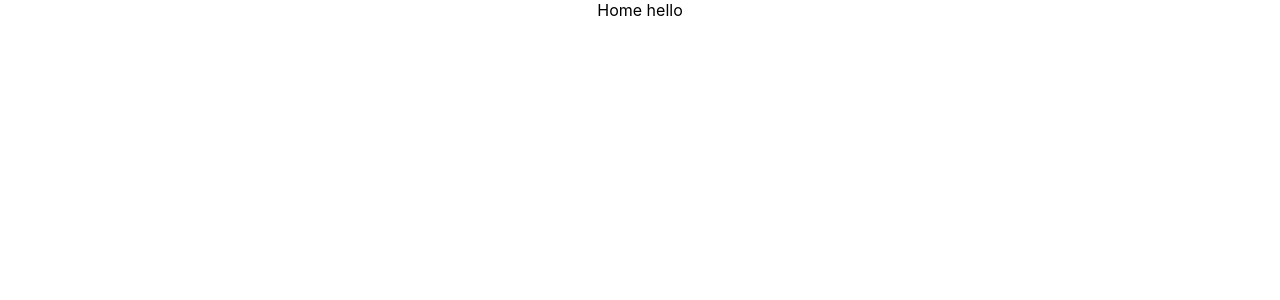
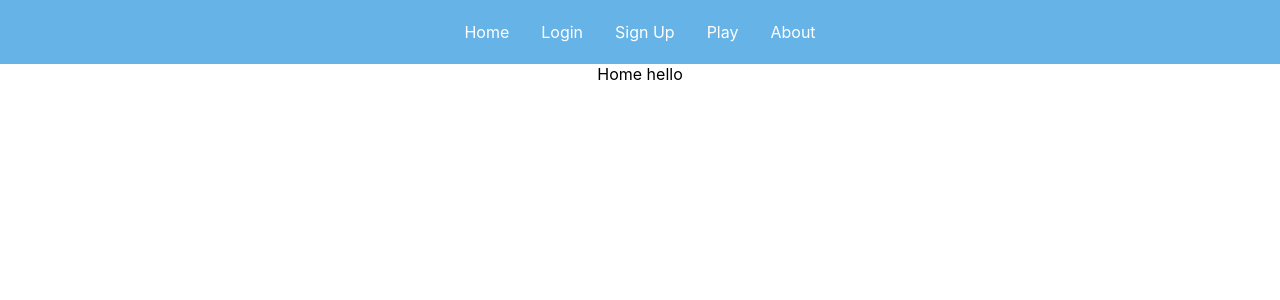
Before and after one commit to cmwilson21/headlines-up, a React (Create React App) app: page / in a window 1280 px wide. Shown: the top 300 px of the page. Built offline with nearby package versions, Linux system fonts and the light colour scheme.

Commit message:
worked on navbar basics and css

```diff
--- a/src/App.css
+++ b/src/App.css
@@ -36,3 +36,27 @@
     transform: rotate(360deg);
   }
 }
+
+.navbar {
+  display: flex;
+  justify-content: space-around;
+  align-items: center;
+  background-color: #66b4e7;
+  height: 8vh;
+  width: 100%;
+  color: white;
+}
+
+.nav-ul {
+  display: flex;
+  justify-content: space-around;
+  align-items: center;
+  list-style-type: none;
+  margin: 0;
+  padding: 0;
+}
+
+.nav-li {
+  display: inline-block;
+  padding: 0.5em 1em;
+}
--- a/src/App.js
+++ b/src/App.js
@@ -2,12 +2,14 @@ import logo from "./logo.svg";
 import "./App.css";
 // import { Routes, BrowserRouter as Router, Route } from "react-router-dom";
 import { Routes, BrowserRouter as Router, Route } from "react-router-dom";
-import Home from "./components/sessions/Home";
+import Home from "./components/static/Home";
+import NavBar from "./components/static/NavBar";
 
 function App() {
   return (
     <div className="App">
       <Router>
+        <NavBar />
         <Routes>
           <Route path="/" element={<Home />} />
         </Routes>
--- /dev/null
+++ b/src/components/static/About.js
@@ -0,0 +1,5 @@
+import React from "react";
+
+export const About = () => {
+  return <div>About</div>;
+};
--- /dev/null
+++ b/src/components/static/NavBar.js
@@ -0,0 +1,19 @@
+import React from "react";
+
+const NavBar = () => {
+  return (
+    <div className="navbar">
+      <ul className="nav-ul">
+        {/* <div className="nav-li"> */}
+        <li className="nav-li">Home</li>
+        <li className="nav-li">Login</li>
+        <li className="nav-li">Sign Up</li>
+        <li className="nav-li">Play</li>
+        <li className="nav-li">About</li>
+        {/* </div> */}
+      </ul>
+    </div>
+  );
+};
+
+export default NavBar;
```
Also changed, not shown: src/components/sessions/NavBar.js (deleted), src/components/static/Home.js (renamed from src/components/sessions/Home.js).
